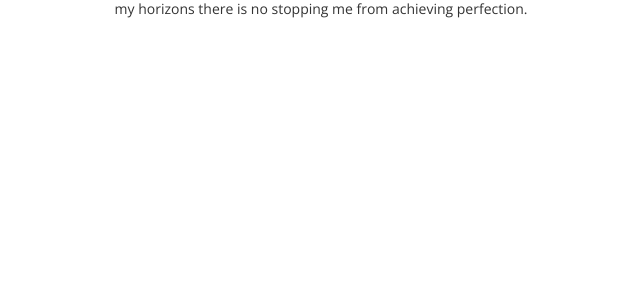
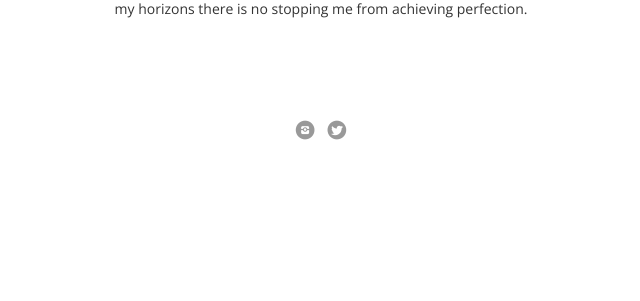
Before and after one commit to kneConsulting/yogonzo, a PHP site: page /about.php in a window 1280 px wide. Shown: the part 465-766 px from the top of the page, without its empty margins (319-959 px from the left). Run offline with PHP 8.4, Linux system fonts and the light colour scheme.

Commit message:
updated files

```diff
--- a/contact.php
+++ b/contact.php
@@ -49,6 +49,9 @@
 
       </div>
 
+      <div class="extra-bottom-space"></div>
+      <?php include("frontend/inc/social-icons.php"); ?>
+
     </section>
 
 
--- a/frontend/css/style.css
+++ b/frontend/css/style.css
@@ -654,6 +654,11 @@ a.caldisabled {
   border-color: #ffb400;
 }
 
+.extra-bottom-space{
+  min-height: 600px;
+  width: 100%;
+}
+
 /******************************************************************************/
 /*EVENTS PAGE*/
 /******************************************************************************/
@@ -691,6 +696,7 @@ a.caldisabled {
 
 .social-block a{
   color: rgb(153,153,153);
+  font-size: 20px;
 }
 
 .social-block a:hover{
--- a/frontend/inc/social-icons.php
+++ b/frontend/inc/social-icons.php
@@ -1,6 +1,6 @@
 <footer class="social-icons">
 	<div class="social-block">
-    	<a href="https://instagram.com/yogonzopics" target="_blank"><i class="icon-instagram"></i></a>
-        <a href="https://twitter.com/YOGONZOPICS" target="_blank"><i class="icon-twitter"></i></a>
+    	<a href="https://instagram.com/yogonzopics" target="_blank"><i class="icon-instagram-circled"></i></a>
+        <a href="https://twitter.com/YOGONZOPICS" target="_blank"><i class="icon-twitter-circled"></i></a>
     </div>
 </footer>
--- a/frontend/inc/yogonzo-links.php
+++ b/frontend/inc/yogonzo-links.php
@@ -1,6 +1,6 @@
 <link rel="stylesheet" type="text/css" href="frontend/css/reset.min.css">
 <link rel="stylesheet" type="text/css" href="frontend/scripts/add-ins/royal-slider/royalslider.css">
-<link rel="stylesheet" type="text/css" href="frontend/css/fonts/icomoon/style.css">
+<link rel="stylesheet" type="text/css" href="frontend/css/fonts/fontello/fontello.css">
 <link rel="stylesheet" media="screen" href="frontend/libs/js/bootstrap/dist/css/bootstrap.css">
 <link rel="stylesheet" type="text/css" href="frontend/libs/js/Bootstrap-Image-Gallery-3.1.1/css/blueimp-gallery.min.css">
 <link rel="stylesheet" type="text/css" href="frontend/libs/js/Bootstrap-Image-Gallery-3.1.1/css/bootstrap-image-gallery.min.css">
```
